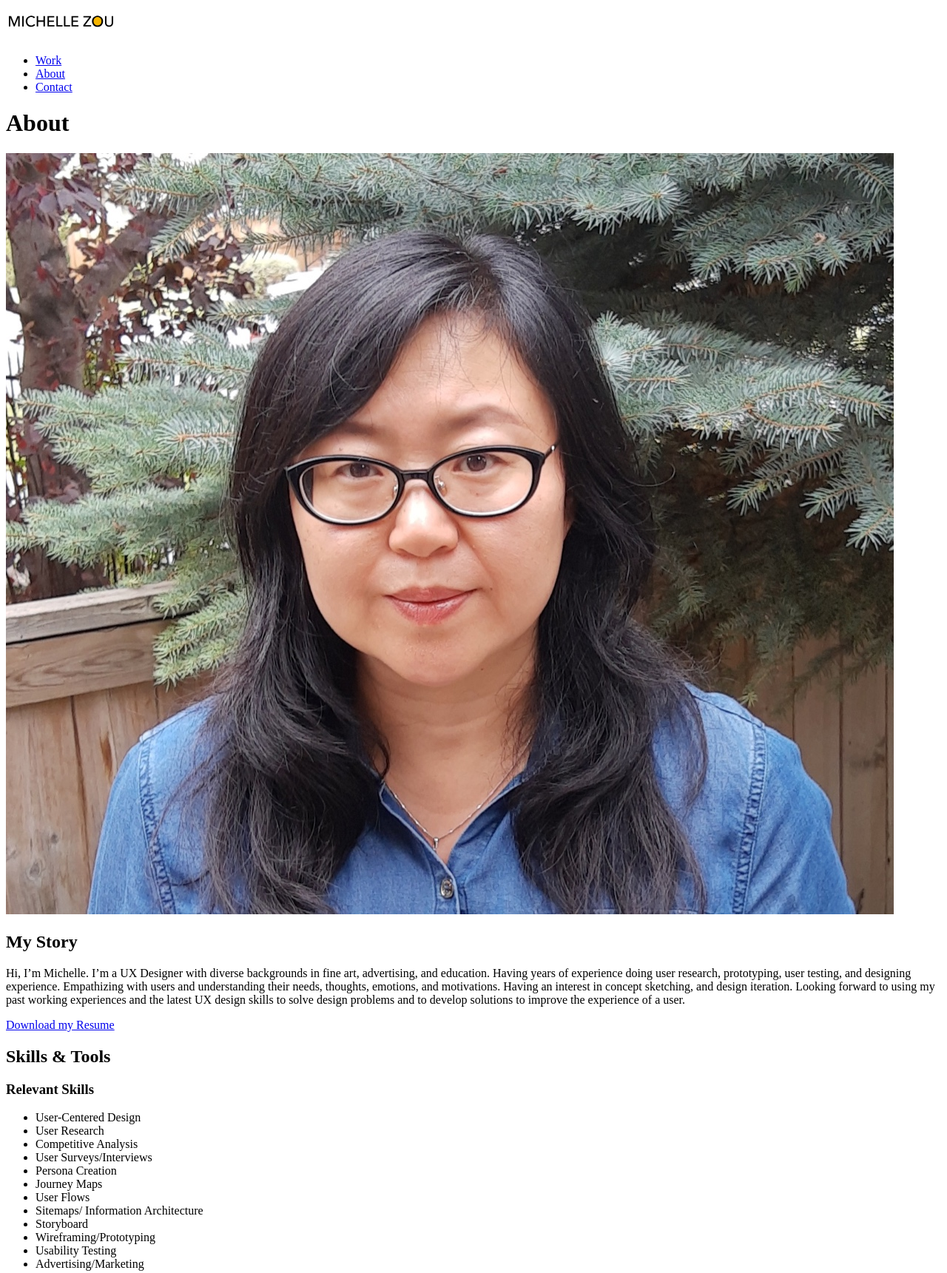
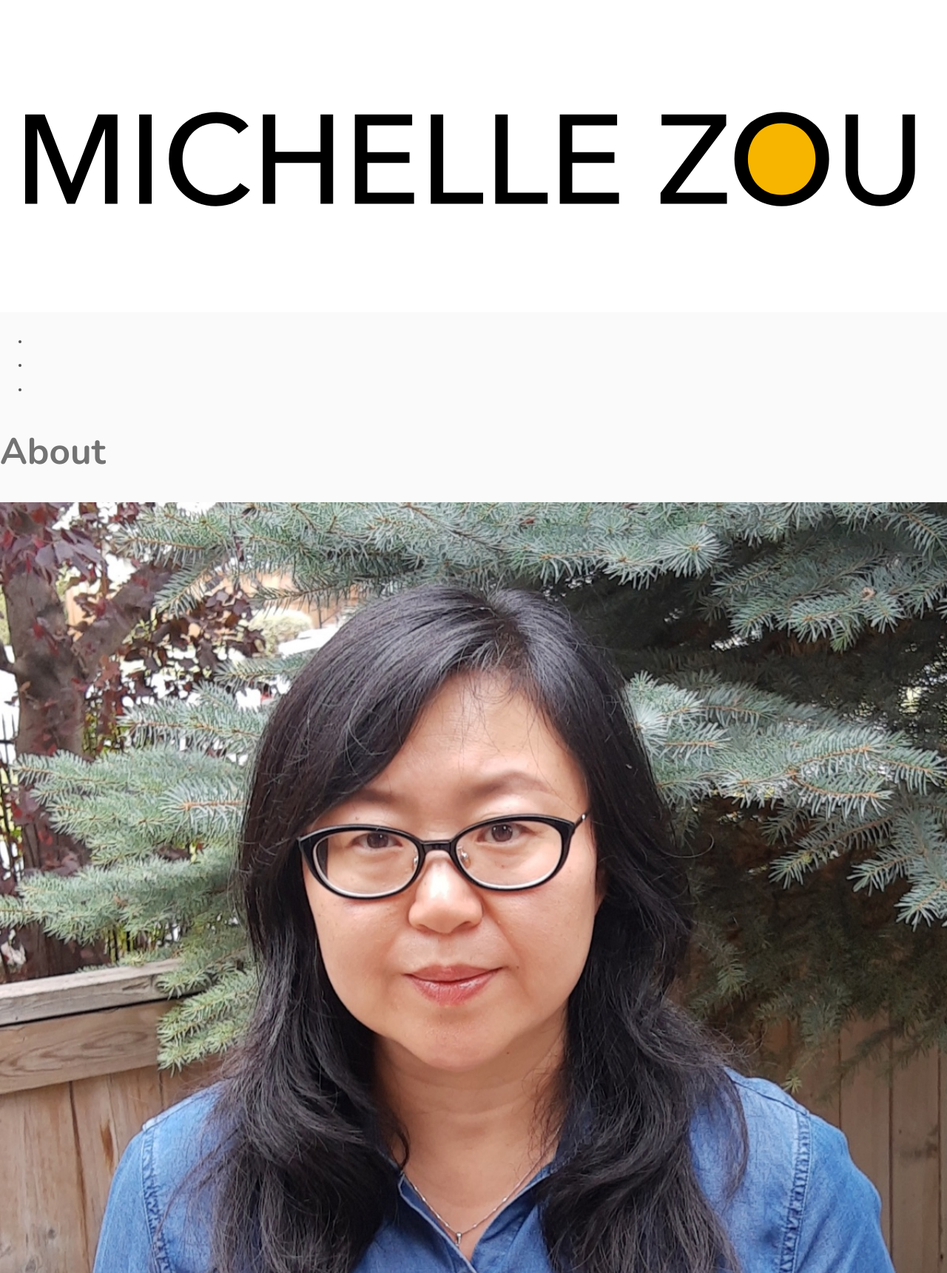
Before and after one commit to Michellezux/portfolio-website, a plain HTML site: page about.html in a window 1280 px wide. Shown: the part 5-1726 px from the top of the page at 74% size. Drawn offline with nearby package versions, Linux system fonts and the light colour scheme.

Commit message:
Update index.html

```diff
--- a/about.html
+++ b/about.html
@@ -4,20 +4,21 @@
 <head>
   <meta charset="utf-8">
   <title>About Michelle</title>
+  <meta name="viewport" content="width=device-width, initial-scale=1">
+  <link rel="stylesheet" type="text/css" href="https://cdnjs.cloudflare.com/ajax/libs/normalize/8.0.0/normalize.min.css">
+  <link rel="stylesheet" type="text/css" href="css/style.css">
+  <link href="https://fonts.googleapis.com/css2?family=Lato&family=Nunito:wght@400;600;700&display=swap" rel="stylesheet">
 </head>
 <!-- END OF HEAD -->
-
-
 <!-- START BODY -->
 
 <body>
-
   <!-- START HEADER SECTION -->
-  <header>
+  <header id="navbar">
     <!-- open header section for logo and menu -->
-    <div>
+    <div class="container">
       <!-- open inner container -->
-      <img src="img/logo/logo.svg" alt="Michelle Zou"><!-- logo placeholder image -->
+      <img src="img/logo/logo.svg" alt="Michelle Zou"class="logo"><!-- logo placeholder image -->
       <nav>
         <ul>
           <li><a href="index.html">Work</a></li><!-- menu link -->
@@ -39,8 +40,8 @@
         <div>
           <!-- open first column (used for image) -->
           <picture>
-            <source srcset="img/my photo@1.jpg" media="(max-width:767px)">
-            <img src="img/my photo@2.jpg" alt="my picture">
+            <source srcset="img/myphoto@1.jpg" media="(max-width:767px)">
+            <img src="img/myphoto@2.jpg" alt="my picture">
           </picture>
         </div><!-- end first column -->
         <div>
@@ -53,10 +54,10 @@
             understanding their needs, thoughts, emotions, and motivations. Having an interest in concept sketching, and design iteration. Looking forward to using my past working experiences and the latest UX design skills to solve design problems
             and to develop solutions to improve the experience of a user.
           </p><!-- end paragraph -->
-          <a href="files/CV.pdf" target="_blank">Download my Resume</a><!-- button or <link label -->
+          <a href="files/CV.pdf" class="button" target="_blank">Download my Resume</a><!-- button or <link label -->
         </div><!-- end second column -->
       </div><!-- end row that holds(2)columns for project -->
-      <div>
+      <div id="skills tools">
         <h2>Skills & Tools</h2>
         <h3>Relevant Skills</h3>
         <ul>
@@ -74,7 +75,7 @@
           <li>Advertising/Marketing</li>
         </ul>
       </div>
-      <div>
+      <div id="tools" class="row">
         <h3>Tools I use</h3>
         <ul>
           <li>UX/UI Design</li>
@@ -91,7 +92,6 @@
       </div>
 
   </main>
-  <!--end main content <area -->
   <!-- END MAIN CONTENT SECTION -->
 
   <!--START FOOTER SECTION -->
@@ -103,12 +103,13 @@
         <!--open paragraph -->
         Do you like my work and want to discuss opportunities? Please get in touch. Prefer sending an Email?
       </p><!-- end paragraph -->
+      <div id="email me">
         <div class="row">
           <!-- div containing button -->
           <a href="mailto:michellezux@gmail.com" class="button contact">Email me</a><!-- button that opens the email screen -->
         </div><!-- end div containing button -->
-      <div class="row">
-        <!-- open section that holds the social media icons -->
+        <div id="social buttons">
+          <ul class="b" <!-- open section that holds the social media icons -->
             <a href="https://www.linkedin.com/in/michellezux/" target="_blank">
               <svg width="32" height="32" xmlns="http://www.w3.org/2000/svg" xmlns:xlink="http://www.w3.org/1999/xlink" x="0px" y="0px" viewBox="0 0 112.196 112.196" style="enable-background:new 0 0 112.196 112.196;" xml:space="preserve">
                 <g>
--- /dev/null
+++ b/css/style.css
@@ -0,0 +1,111 @@
+/*
+Colors used:
+Primary Color (Gray): #737373;
+Secondary Color (Gray): #707070;
+Secondary Color (Gray): #525252;
+Secondary Color (Gray): #A8A8A8;
+Link color:(Green): #308391
+button color:(Green):#00473d
+Base Black (Black): #000000;
+Base white (White): #FAFAFA
+*/
+body {
+  background-color: #FAFAFA;
+  font-family: 'Lato', sans-serif;
+  font-size: 18px;
+  /* Sets the font size to 18px */
+  font-weight: 400;
+  /* Sets the font weight to 400 */
+  line-height: 1.8em;
+  /* Sets the line-height to 1.8 * the font -size */
+  color: #737373;
+}
+
+header {
+  background-color: #FAFAFA;
+  font-weight: 400;
+  style: Normal;
+  font-size: 12px;
+  color: #525252;
+}
+
+h1, h2, h3, h4 {
+  font-family: 'Nunito', sans-serif;
+  line-height: 1.4;
+}
+
+h1 {
+  font-size: 2.75em;
+  font-weight: 700
+}
+
+h2 {
+  font-size: 2.25em;
+  font-weight: 600;
+}
+
+h3 {
+  font-size: 1.75em;
+  font-weight: 400;
+}
+
+h4 {
+  font-size: 1.35em;
+  font-weight: 400;
+}
+
+img {
+  width: 100%
+}
+
+a {
+  color: #FAFAFA;
+  text-transform: uppercase;
+  font-weight: 400;
+  letter-spacing: 0.08em;
+  text-decoration: none; /* No underlining */
+}
+
+a:visited{ /* visited link */
+  color: #737373;
+  text-transform: uppercase;
+  font-weight: 400;
+  text-decoration: none;
+}
+
+a:hover,
+a:focus {
+  color: #525252;
+  text-transform: uppercase;
+  font-weight: 400;
+  text-decoration: none; /* No Underlining */
+}
+
+a:active{/* selected link */
+  color: #A8A8A8;
+  text-transform: uppercase;
+  font-weight: 400;
+  text-decoration: underline;
+}
+
+.button {
+  display: inline-block;
+  background-color: #00473d;
+  color: #FFFFFF;
+  /* needed to override the default link color */
+  font-weight: 400;
+  padding: 10px;
+  border-radius: 3px;
+  boarder-bottom: 2px solid #A8A8A8;
+  /* width of the border, type, color */
+  transition: 0.2s opacity;
+}
+
+.button: hover {
+  opacity: 0.8;
+  text-decoration: none;
+}
+
+.button: active {
+  color: 737373;
+}
```
Also changed, not shown: expertise.html (+16 -10 lines), index.html (+23 -18 lines), talking parrot.html (+13 -8 lines), css/normalize.css (added), img/my photo@2.jpg (deleted), img/myphoto@1.jpg (renamed from img/my photot@1.jpg), img/myphoto@2.jpg (added), 3 other files. Lines whose indentation alone changed are shown as unchanged.
